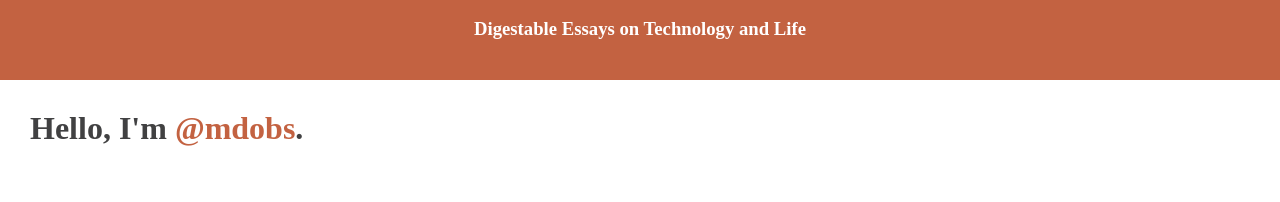
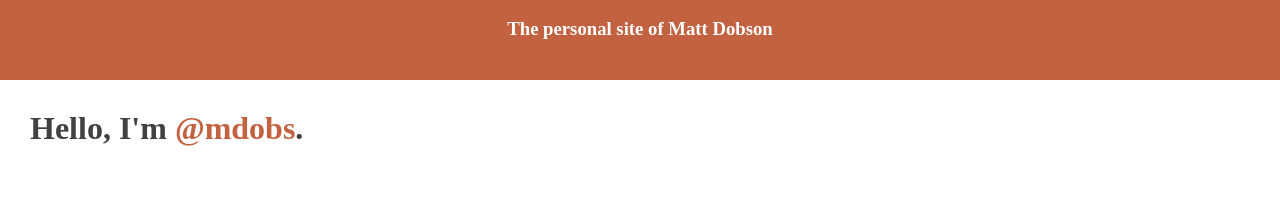
Before and after one commit to mdobson/mdobson.github.com, a Jekyll site: the page built from index.html, in a window 1280 px wide. Shown: the top 202 px of the page. Built offline with Jekyll 4.4.1, drawn with Linux system fonts in a browser that asks for light colours; nearby versions of some CDN libraries; Markdown is read by kramdown in place of the engine named in the settings; comment, search, counter and statistics services are not loaded.

Commit message:
Update _config.yml

```diff
--- a/_config.yml
+++ b/_config.yml
@@ -1,3 +1,3 @@
-name: Digestable Essays on Technology and Life
+name: The personal site of Matt Dobson
 markdown: redcarpet
 pygments: true
```
